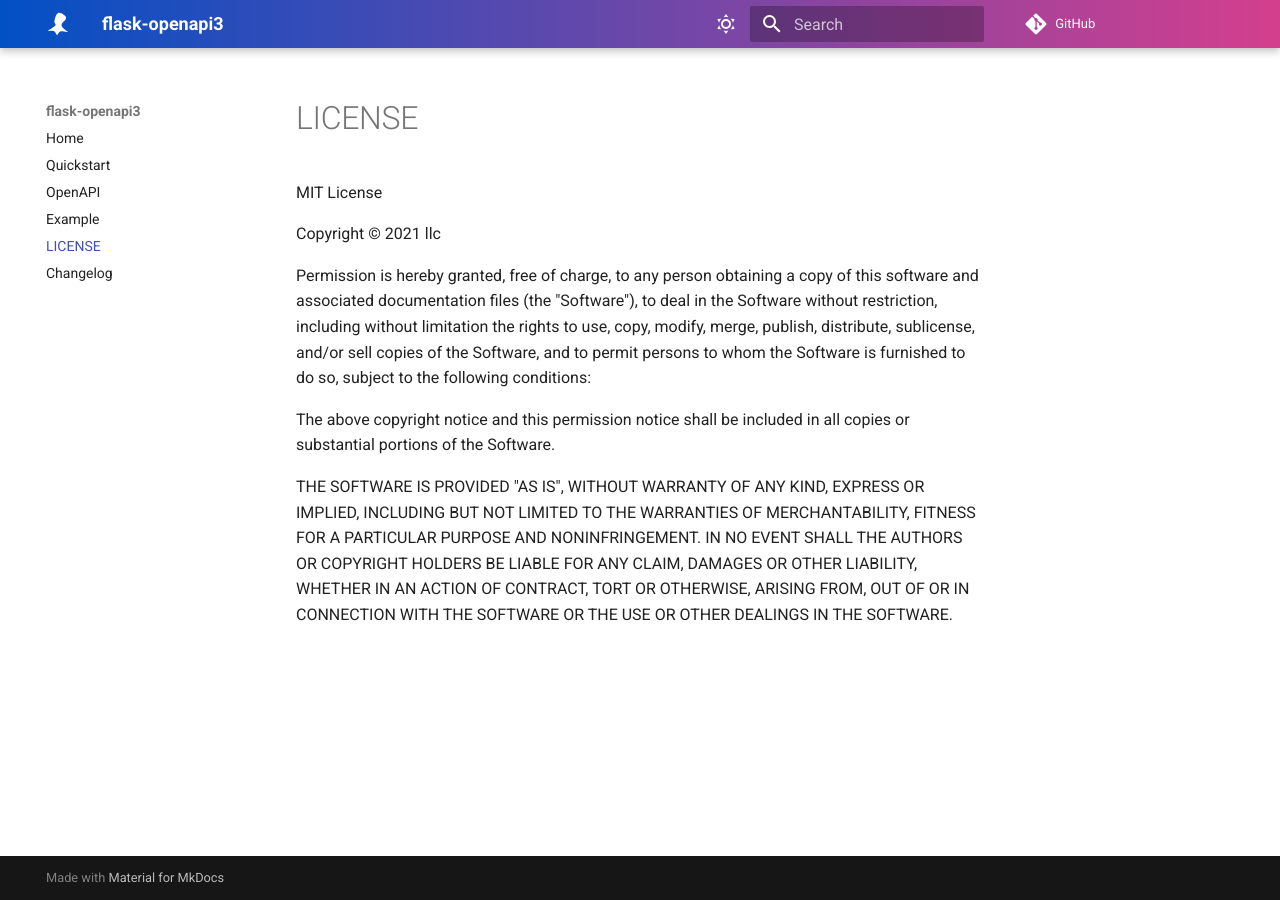
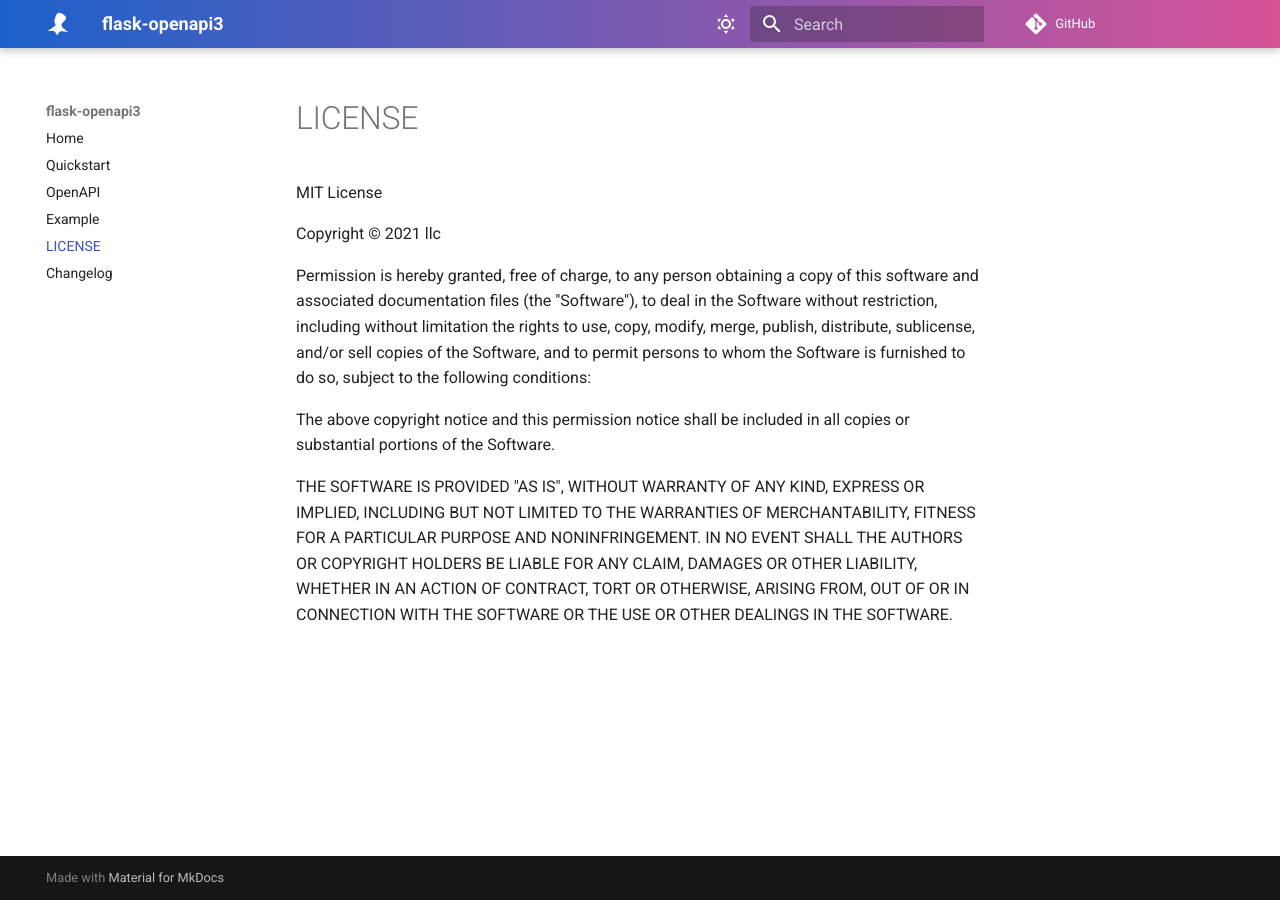
Before and after one commit to luolingchun/flask-openapi3, an MkDocs documentation site: the page built from docs/LICENSE.md, in a window 1280 px wide. Built offline with MkDocs 1.6.1 and Material for MkDocs 9.7.7, drawn with Linux system fonts in a browser that asks for light colours; comment, search, counter and statistics services are not loaded.

Commit message:
update img.css

```diff
--- a/docs/stylesheets/img.css
+++ b/docs/stylesheets/img.css
@@ -4,4 +4,5 @@ p img {
 
 .md-header {
     background-image: linear-gradient(to right, #0250c5 0%, #d43f8d 100%);
+    opacity: 0.9;
 }
```
